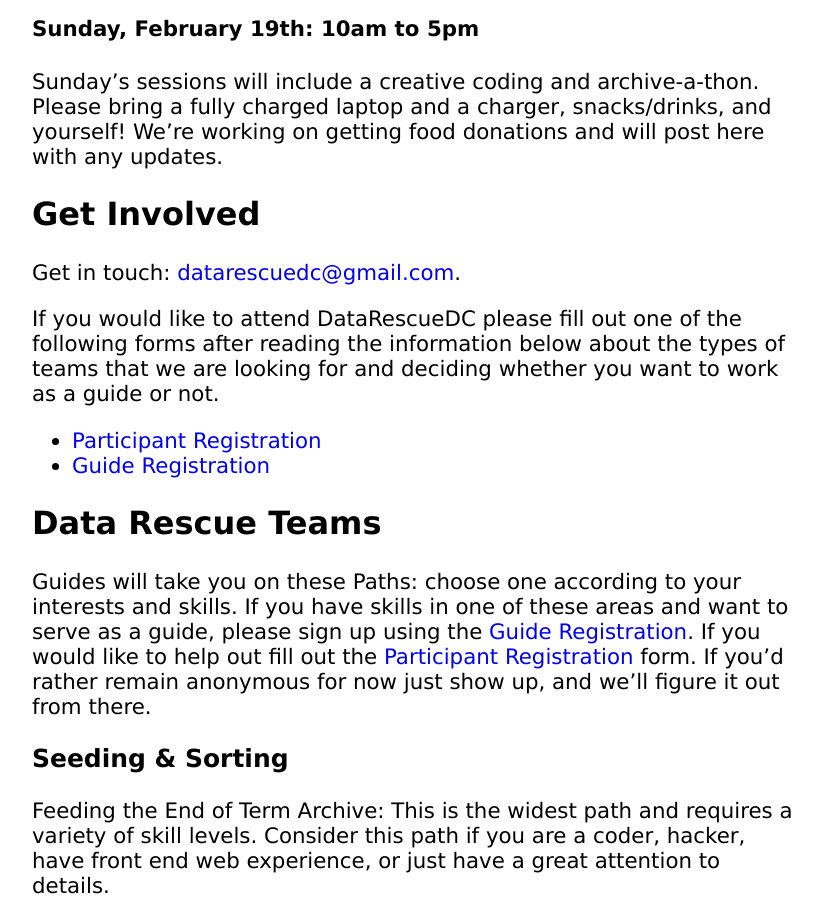
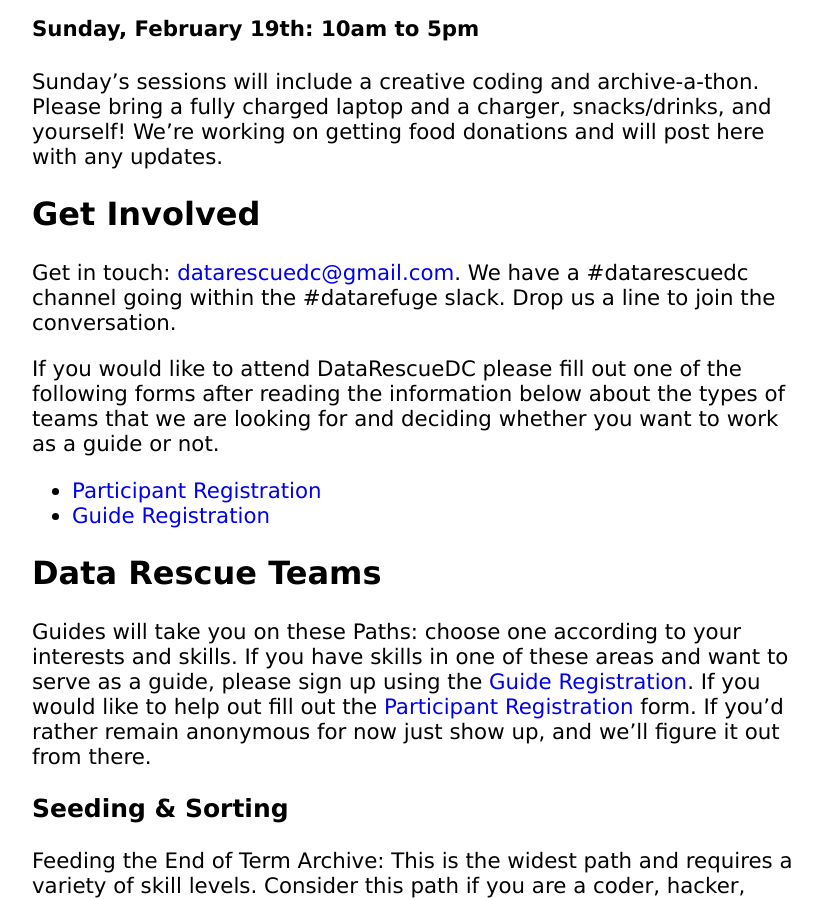
Before and after one commit to datarefuge/datarescue-dc, a Jekyll site: the page built from index.md, in a window 1280 px wide and 900 px high, scrolled down 1857 px. Shown: the whole window, without its empty margins (224-1046 px from the left). Built offline with Jekyll 4.4.1, drawn with Linux system fonts in a browser that asks for light colours.

Commit message:
get in touch

```diff
--- a/index.md
+++ b/index.md
@@ -40,7 +40,7 @@
 
 ## Get Involved
 
-Get in touch: [datarescuedc@gmail.com](mailto:datarescuedc@gmail.com ).
+Get in touch: [datarescuedc@gmail.com](mailto:datarescuedc@gmail.com ). We have a #datarescuedc channel going within the #datarefuge slack. Drop us a line to join the conversation.
 
 If you would like to attend DataRescueDC please fill out one of the following forms
 after reading the information below about the types of teams that we are looking
```
